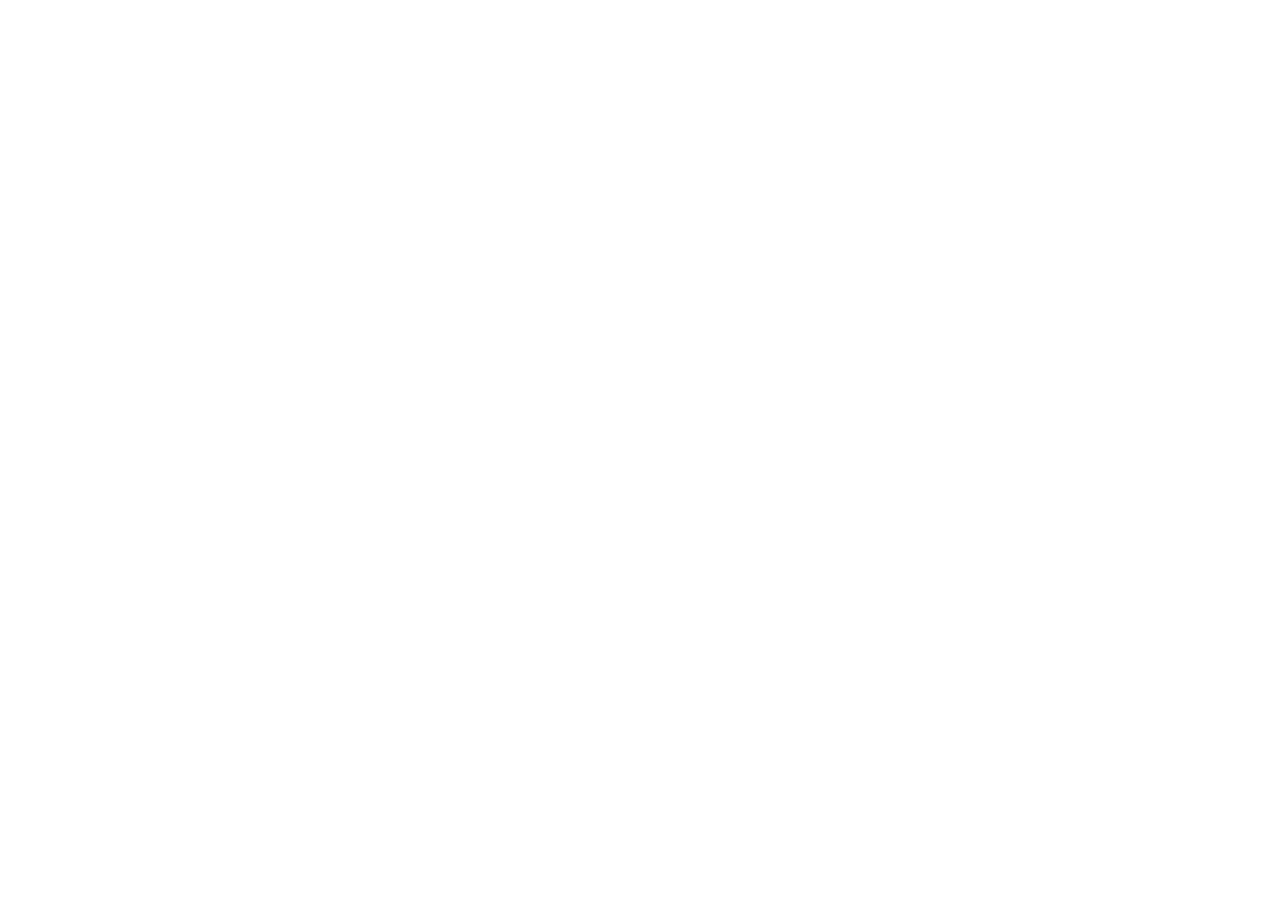
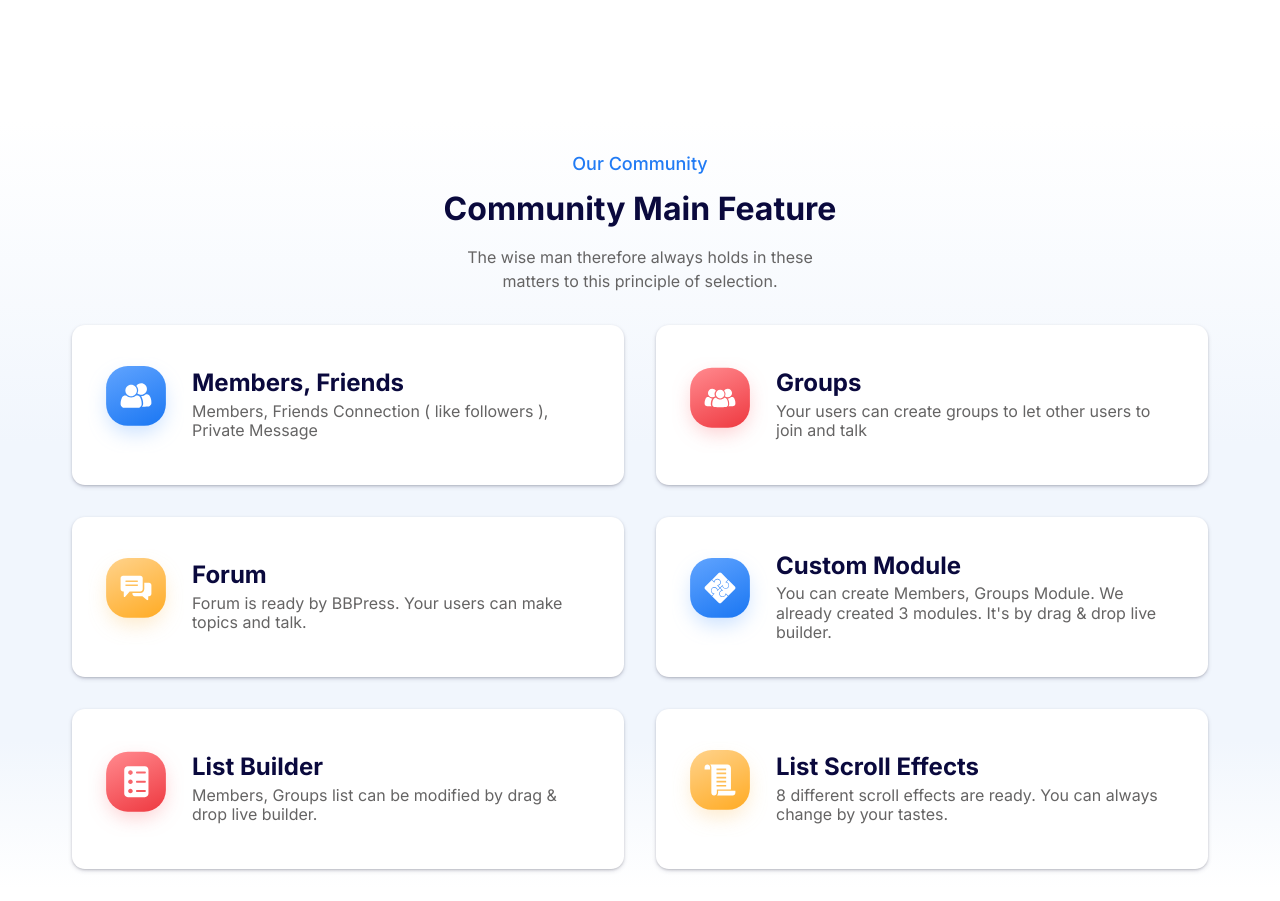
Before and after one commit to pedrodruviaro/netbook-landing-page, a React (Create React App) app: page / in a window 1280 px wide. Shown: the part 1660-2561 px from the top of the page. Before the commit the page ends 1685 px from the top, so only its background shows below. Built offline with nearby package versions, Linux system fonts and the light colour scheme.

Commit message:
fix: header; add: Community

```diff
--- a/src/App.jsx
+++ b/src/App.jsx
@@ -1,6 +1,7 @@
 import React from "react";
 import { Header } from "./components/Header";
 import { Achievements } from "./containers/Achievements";
+import { Community } from "./containers/Community";
 import { Hero } from "./containers/Hero";
 import { WhoWeAre } from "./containers/WhoWeAre";
 
@@ -11,6 +12,7 @@
             <Hero />
             <WhoWeAre />
             <Achievements />
+            <Community />
         </>
     );
 };
--- /dev/null
+++ b/src/components/CommunityCard/index.jsx
@@ -0,0 +1,14 @@
+import React from "react";
+import { Container } from "./styles.jsx";
+
+export const CommunityCard = ({ icon, text, title }) => {
+    return (
+        <Container>
+            <div>
+                <img src={icon} alt={text} />
+            </div>
+            <h3>{title}</h3>
+            <p>{text}</p>
+        </Container>
+    );
+};
--- /dev/null
+++ b/src/components/CommunityCard/styles.jsx
@@ -0,0 +1,38 @@
+import styled from "styled-components";
+
+export const Container = styled.article`
+    border-radius: 0.8rem;
+    padding: 2rem;
+    padding-left: 1rem;
+
+    background-color: #fff;
+
+    box-shadow: rgba(50, 50, 93, 0.25) 0px 2px 5px -1px,
+        rgba(0, 0, 0, 0.3) 0px 1px 3px -1px;
+
+    display: grid;
+    column-gap: 0.5rem;
+    row-gap: 0.25rem;
+    grid-template-columns: max-content 1fr;
+    grid-template-rows: min-content min-content;
+    grid-template-areas:
+        "icon title"
+        "icon text";
+
+    > div {
+        grid-area: icon;
+        max-width: 6rem;
+    }
+
+    h3 {
+        grid-area: title;
+        align-self: end;
+        font-weight: 700;
+        font-size: clamp(1.325rem, 3vw, 1.5rem);
+    }
+
+    p {
+        grid-area: text;
+        align-self: start;
+    }
+`;
--- a/src/components/Header/styles.jsx
+++ b/src/components/Header/styles.jsx
@@ -4,8 +4,9 @@
     border-bottom: 1px solid ${(props) => props.theme.lightBlue};
 
     position: sticky;
-    top: 0;
-
+    top: -2px;
+    left: 0;
+    z-index: 999;
     background-color: #fff;
 `;
 
--- a/src/components/SectionHeader/index.jsx
+++ b/src/components/SectionHeader/index.jsx
@@ -1,9 +1,9 @@
 import React from "react";
 import { Container } from "./styles.jsx";
 
-export const SectionHeader = ({ span, title, text }) => {
+export const SectionHeader = ({ span, title, text, ...props }) => {
     return (
-        <Container>
+        <Container {...props}>
             <span>{span}</span>
             <h2>{title}</h2>
             <p>{text}</p>
--- a/src/containers/Achievements/styles.jsx
+++ b/src/containers/Achievements/styles.jsx
@@ -35,6 +35,9 @@
     width: 100%;
     max-width: 20rem;
 
+    display: grid;
+    gap: 1rem;
+
     box-shadow: rgba(50, 50, 93, 0.25) 0px 2px 5px -1px,
         rgba(0, 0, 0, 0.3) 0px 1px 3px -1px;
 
@@ -53,6 +56,9 @@
     }
 
     main {
+        p {
+            margin-top: 1rem;
+        }
         div {
             display: flex;
             align-items: center;
@@ -61,6 +67,7 @@
             span {
                 margin-top: -0.5rem;
                 font-weight: 500;
+                line-height: 1.3;
 
                 strong {
                     color: ${(props) => props.theme.blue};
--- /dev/null
+++ b/src/containers/Community/data.js
@@ -0,0 +1,32 @@
+export const communityCards = [
+    {
+        icon: "/assets/icons/members.svg",
+        title: "Members, Friends",
+        text: "Members, Friends Connection ( like followers ), Private Message",
+    },
+    {
+        icon: "/assets/icons/groups.svg",
+        title: "Groups",
+        text: "Your users can create groups to let other users to join and talk",
+    },
+    {
+        icon: "/assets/icons/forum.svg",
+        title: "Forum",
+        text: "Forum is ready by BBPress. Your users can make topics and talk.",
+    },
+    {
+        icon: "/assets/icons/module.svg",
+        title: "Custom Module",
+        text: "You can create Members, Groups Module. We already created 3 modules. It's by drag & drop live builder.",
+    },
+    {
+        icon: "/assets/icons/list-builder.svg",
+        title: "List Builder",
+        text: "Members, Groups list can be modified by drag & drop live builder.",
+    },
+    {
+        icon: "/assets/icons/list-scroll.svg",
+        title: "List Scroll Effects",
+        text: "8 different scroll effects are ready. You can always change by your tastes.",
+    },
+];
--- /dev/null
+++ b/src/containers/Community/index.jsx
@@ -0,0 +1,26 @@
+import React from "react";
+import { Container, Wrapper } from "./styles.jsx";
+import { SectionHeader } from "../imports";
+import { CommunityCard } from "../../components/CommunityCard";
+import { communityCards } from "./data";
+
+export const Community = () => {
+    return (
+        <Wrapper>
+            <Container>
+                <SectionHeader
+                    center
+                    span="Our Community"
+                    title="Community Main Feature"
+                    text="The wise man therefore always holds in these matters to this principle of selection."
+                />
+
+                <div>
+                    {communityCards.map((card) => (
+                        <CommunityCard key={card.title} {...card} />
+                    ))}
+                </div>
+            </Container>
+        </Wrapper>
+    );
+};
--- /dev/null
+++ b/src/containers/Community/styles.jsx
@@ -0,0 +1,32 @@
+import styled from "styled-components";
+import { DefaultContainer } from "../imports";
+
+export const Wrapper = styled.div`
+    background: linear-gradient(
+        0deg,
+        rgba(241, 246, 253, 0) 1.63%,
+        #f1f6fd 20.5%,
+        #f1f6fd 58.57%,
+        #ffffff 100%
+    );
+`;
+
+export const Container = styled(DefaultContainer)`
+    header {
+        margin-inline: auto;
+        margin-bottom: 2rem;
+
+        h2 {
+            max-width: 30rem;
+        }
+    }
+
+    > div {
+        display: grid;
+        gap: 2rem;
+
+        @media (min-width: 40rem) {
+            grid-template-columns: 1fr 1fr;
+        }
+    }
+`;
--- /dev/null
+++ b/src/containers/imports.js
@@ -0,0 +1,4 @@
+import { DefaultContainer } from "../components/DefaultContainer"
+import {SectionHeader} from '../components/SectionHeader'
+
+export { DefaultContainer, SectionHeader };
```
